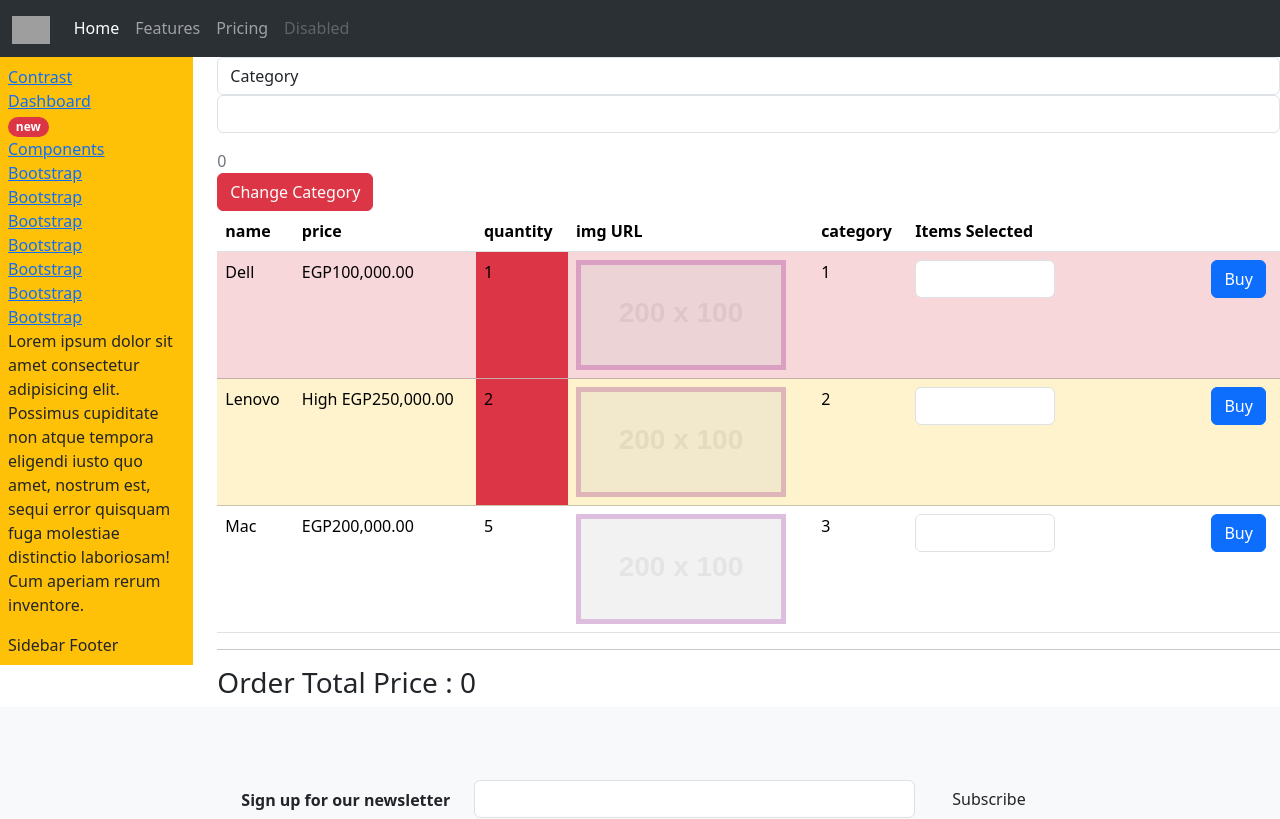
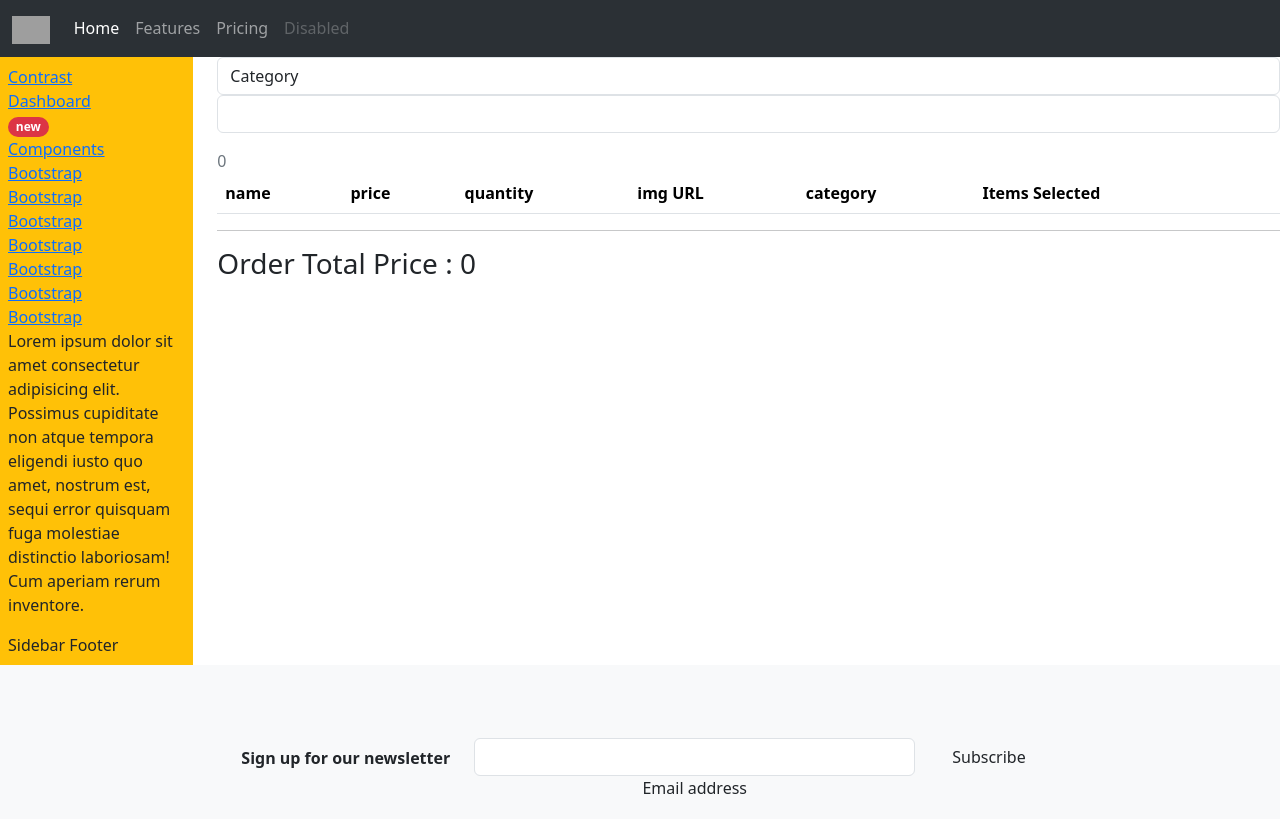
Before and after one commit to ahmed-mohsen966/E-Commerce-Demo, an Angular app: page / in a window 1280 px wide. Shown: the top 819 px of the page. Built offline with nearby package versions, Linux system fonts and the light colour scheme; grey boxes are pictures that could not be loaded.

Commit message:
add filter products by category Id

```diff
--- a/src/app/Components/products/products.component.html
+++ b/src/app/Components/products/products.component.html
@@ -1,6 +1,6 @@
 <div class="mb-3">
   <label for="prdCat" class="form-control">Category</label>
-  <select class="form-control" id="prdCat" [(ngModel)]="selectdCatId" name="Category">
+  <select class="form-control" id="prdCat" [(ngModel)]="selectdCatId" (change)="ChangeCatFilter()" name="Category">
     <option *ngFor="let cat of catList" [value]="cat.id">{{cat.name}}</option>
   </select>
 </div>
@@ -8,7 +8,7 @@
 <div class="text-secondary">
   {{selectdCatId}}
 </div>
-<button type="button" class="btn btn-danger" (click)="ChangeCat()">Change Category</button>
+<!-- <button type="button" class="btn btn-danger" (click)="ChangeCat()">Change Category</button> -->
 <!-- <button type="button" class="btn btn-danger" (click)="CgetSelect($event)">Change Category</button> -->
 <!-- in ts event.target.value -->
 <table class="table">
@@ -24,7 +24,7 @@
     </tr>
   </thead>
   <tbody>
-    <tr *ngFor="let product of prdList"
+    <tr *ngFor="let product of filteredProducts"
       [ngClass]="{'table-warning':product.quantity <= 3, 'table-danger':product.quantity ==1}">
       <!-- safe navigation operator -->
       <td>{{product?.name}}</td>
--- a/src/app/Components/products/products.component.ts
+++ b/src/app/Components/products/products.component.ts
@@ -12,11 +12,19 @@ orderTotalPrice:number = 0;
 prdList : IProducts[];
 catList: ICategory[];
 selectdCatId:number = 0;
+filteredProducts: IProducts[] = [];
 constructor(){
   this.prdList =[
-    {id:100,name:'Dell' , price: 5000, quantity:1,imgURL: "https://fakeimg.pl/200x100" , categoryId:1},
-    {id:100,name:'Lenovo' , price: 25000, quantity:2,imgURL: "https://fakeimg.pl/200x100" , categoryId:2},
-    {id:100,name:'Mac' , price: 10000, quantity:5,imgURL: "https://fakeimg.pl/200x100" , categoryId:3}
+    {id:100,name:'Dell' , price: 5000, quantity:1,imgURL: "https://fakeimg.pl/200x100" , categoryId:1000},
+    {id:100,name:'Lenovo' , price: 25000, quantity:2,imgURL: "https://fakeimg.pl/200x100" , categoryId:2000},
+    {id:100,name:'Mac' , price: 10000, quantity:5,imgURL: "https://fakeimg.pl/200x100" , categoryId:3000},
+    {id:100,name:'hp' , price: 25000, quantity:2,imgURL: "https://fakeimg.pl/200x100" , categoryId:3000},
+    {id:100,name:'toshiba' , price: 25000, quantity:2,imgURL: "https://fakeimg.pl/200x100" , categoryId:1000},
+    {id:100,name:'Lenovo 2' , price: 25000, quantity:2,imgURL: "https://fakeimg.pl/200x100" , categoryId:2000},
+    {id:100,name:'Lenovo 3' , price: 25000, quantity:2,imgURL: "https://fakeimg.pl/200x100" , categoryId:2000},
+    {id:100,name:'Lenovo 4' , price: 25000, quantity:2,imgURL: "https://fakeimg.pl/200x100" , categoryId:1000},
+    {id:100,name:'Lenovo 5' , price: 25000, quantity:2,imgURL: "https://fakeimg.pl/200x100" , categoryId:4000},
+
   ];
 
   this.catList = [
@@ -33,7 +41,11 @@ BuyItem(ProductPrice:number , PrdCount:any){
   this.orderTotalPrice = itemsCount * ProductPrice;
 
 }
-ChangeCat(){
-  this.selectdCatId = 1000;
+// ChangeCat(){
+//   this.selectdCatId = 1000;
+// }
+ChangeCatFilter(){
+  debugger
+  this.filteredProducts = this.prdList.filter(prd => prd.categoryId == this.selectdCatId);
 }
 }
```
